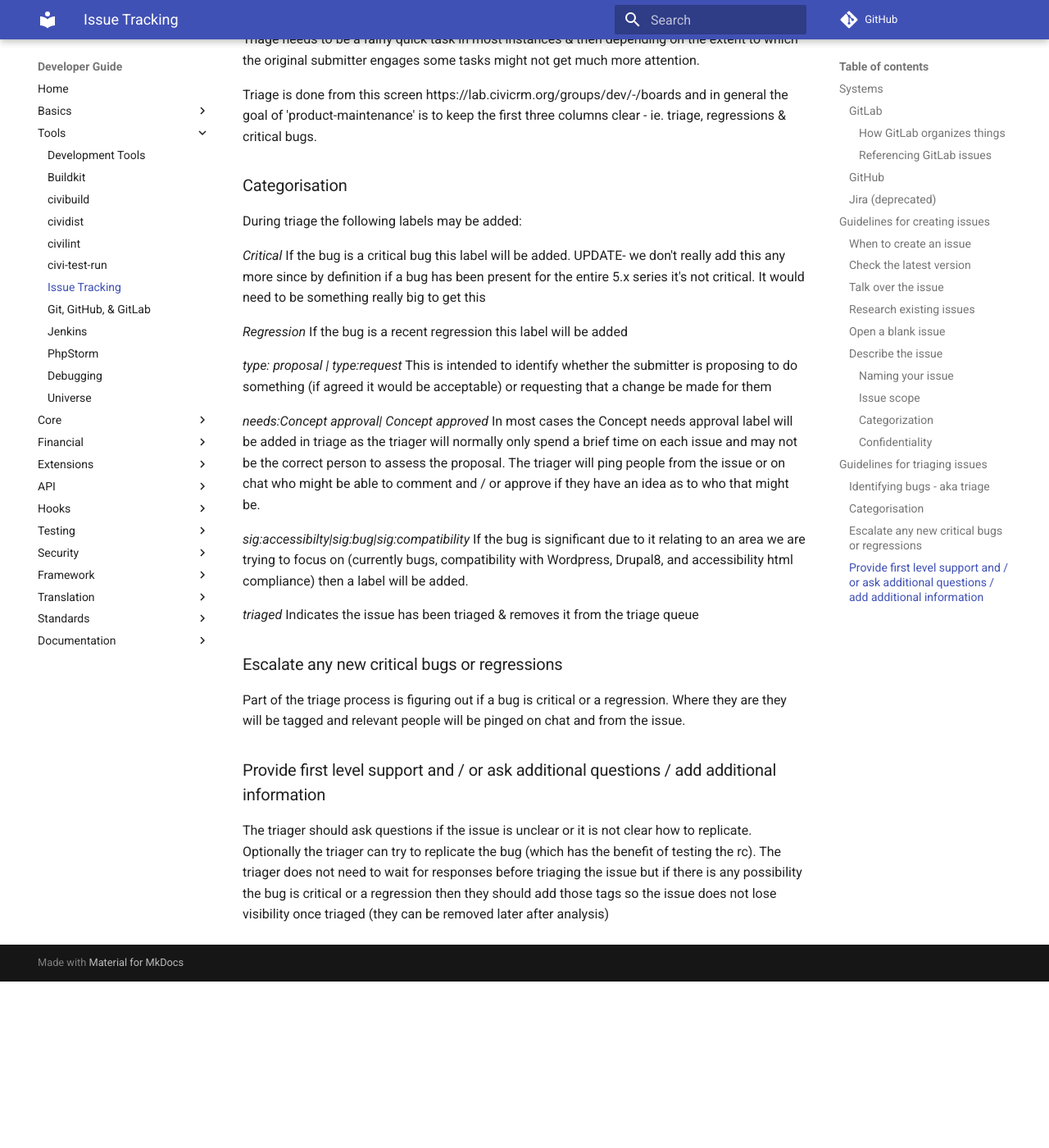
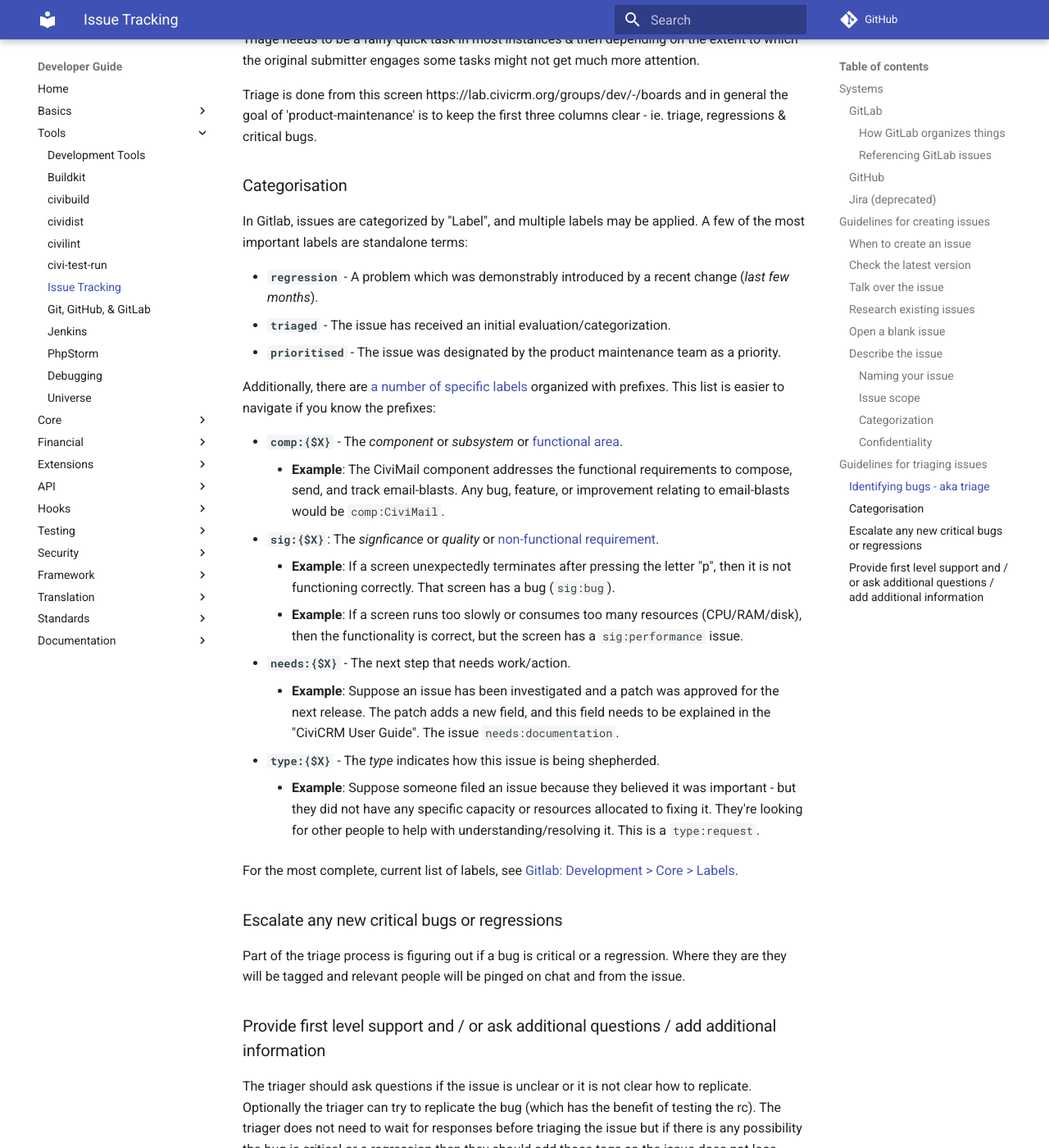
Before and after one commit to civicrm/civicrm-dev-docs, an MkDocs documentation site: the page built from docs/tools/issue-tracking.md, in a window 1280 px wide and 1400 px high, scrolled down 5814 px. Shown: the whole window at 82% size. Built offline with MkDocs 1.6.1 and Material for MkDocs 9.7.7, drawn with Linux system fonts in a browser that asks for light colours; comment, search, counter and statistics services are not loaded; old or Windows-style settings are respelled for this version of MkDocs; before the commit the page ends 7011 px from its top, so only the background shows below that.

Commit message:
tools/issue-tracking.md - Update guidance on Gitlab labels
__Before__: The documentation explains ~5 common labels.  Gitlab actually has ~50
labels.

__After__: The documentation explains ~3 important labels and ~4 *prefixes*.
Each prefix is given with a definition and example, and there are links
to the full lists.

__Comment__: The link goes to https://lab.civicrm.org/dev/core/-/labels
though arguably https://lab.civicrm.org/groups/dev/-/labels might be better.
However, there a dozen or so labels which (rightly or wrongly) only show up
in `dev/core`, so `dev/core` gives the more comprehensive listing.

```diff
--- a/docs/tools/issue-tracking.md
+++ b/docs/tools/issue-tracking.md
@@ -183,25 +183,25 @@
 
 ### Categorisation
 
-During triage the following labels may be added:
+In Gitlab, issues are categorized by "Label", and multiple labels may be applied.  A few of the most important labels are standalone terms:
 
-_Critical_
-If the bug is a critical bug this label will be added. UPDATE- we don't really add this any more since by definition if a bug has been present for the entire 5.x series it's not critical. It would need to be something really big to get this
+* __`regression`__ - A problem which was demonstrably introduced by a recent change (*last few months*).
+* __`triaged`__ - The issue has received an initial evaluation/categorization.
+* __`prioritised`__ - The issue was designated by the product maintenance team as a priority.
 
-_Regression_
-If the bug is a recent regression this label will be added
+Additionally, there are [a number of specific labels](https://lab.civicrm.org/dev/core/-/labels) organized with prefixes. This list is easier to navigate if you know the prefixes:
 
-_type: proposal | type:request_
-This is intended to identify whether the submitter is proposing to do something (if agreed it would be acceptable) or requesting that a change be made for them
+* __`comp:{$X}`__ - The *component* or *subsystem* or [functional area](https://stackoverflow.com/questions/16475979/what-is-the-difference-between-functional-and-non-functional-requirement).
+    * __Example__: The CiviMail component addresses the functional requirements to compose, send, and track email-blasts.  Any bug, feature, or improvement relating to email-blasts would be `comp:CiviMail`.
+* __`sig:{$X}`__: The *signficance* or *quality* or [non-functional requirement](https://stackoverflow.com/questions/16475979/what-is-the-difference-between-functional-and-non-functional-requirement).
+    * __Example__: If a screen unexpectedly terminates after pressing the letter "p", then it is not functioning correctly. That screen has a bug (`sig:bug`).
+    * __Example__: If a screen runs too slowly or consumes too many resources (CPU/RAM/disk), then the functionality is correct, but the screen has a `sig:performance` issue.
+* __`needs:{$X}`__ - The next step that needs work/action.
+    * __Example__: Suppose an issue has been investigated and a patch was approved for the next release. The patch adds a new field, and this field needs to be explained in the "CiviCRM User Guide". The issue `needs:documentation`.
+* __`type:{$X}`__ - The *type* indicates how this issue is being shepherded.
+    * __Example__: Suppose someone filed an issue because they believed it was important - but they did not have any specific capacity or resources allocated to fixing it. They're looking for other people to help with understanding/resolving it. This is a `type:request`.
 
-_needs:Concept approval| Concept approved_
-In most cases the Concept needs approval label will be added in triage as the triager will normally only spend a brief time on each issue and may not be the correct person to assess the proposal. The triager will ping people from the issue or on chat who might be able to comment and / or approve if they have an idea as to who that might be.
-
-_sig:accessibilty|sig:bug|sig:compatibility_
-If the bug is significant due to it relating to an area we are trying to focus on (currently bugs, compatibility with Wordpress, Drupal8, and accessibility html compliance) then a label will be added.
-
-_triaged_
-Indicates the issue has been triaged & removes it from the triage queue
+For the most complete, current list of labels, see [Gitlab: Development > Core > Labels](https://lab.civicrm.org/dev/core/-/labels).
 
 ### Escalate any new critical bugs or regressions
 
```
